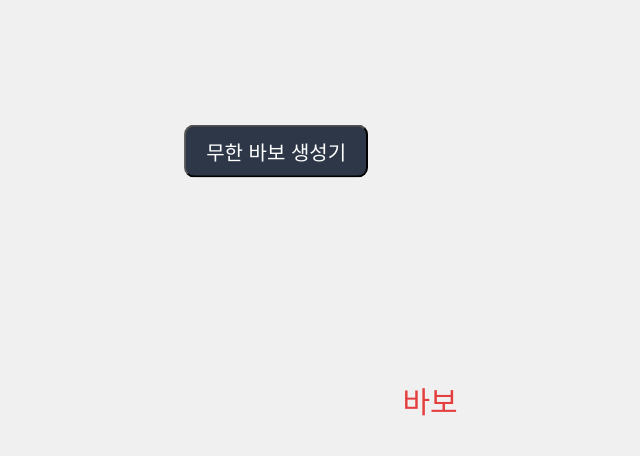
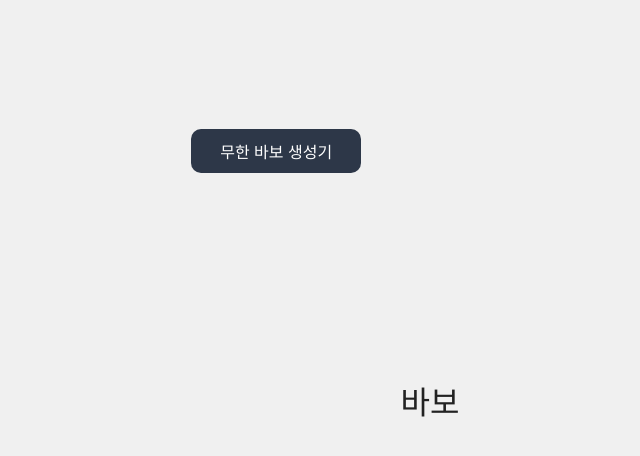
Before and after one commit to lse-7660/babo_generator2, a plain HTML site: page index.html in a window 1280 px wide. Both pictures are taken after a click on the button "무한 바보 생성기". Shown: the whole page, without its empty margins (210-850 px from the left). Drawn offline with Linux system fonts and the light colour scheme.

Commit message:
css button-remove default style

```diff
--- a/styles.css
+++ b/styles.css
@@ -22,11 +22,16 @@ html {
 
 .button {
     position: absolute;
+    top: 50%;
+    left: 50%;
     z-index: 10;
     padding: 10px 20px;
+    min-width: 170px;
+    border: none;
+    outline: none;
     background-color: #2d3748;
     color: white;
-    font-size: 20px;
+    font-size: 1rem;
     border-radius: 10px;
     transform: translate(-50%, -50%);
     cursor: pointer;
@@ -35,7 +40,7 @@ html {
 .babo {
     position: absolute;
     transform: translate(-50%, -50%);
-    font-size: 30px;
+    font-size: 2rem;
     pointer-events: none;
-    color: #e53e3e;
+    color: #222;
 }
```
